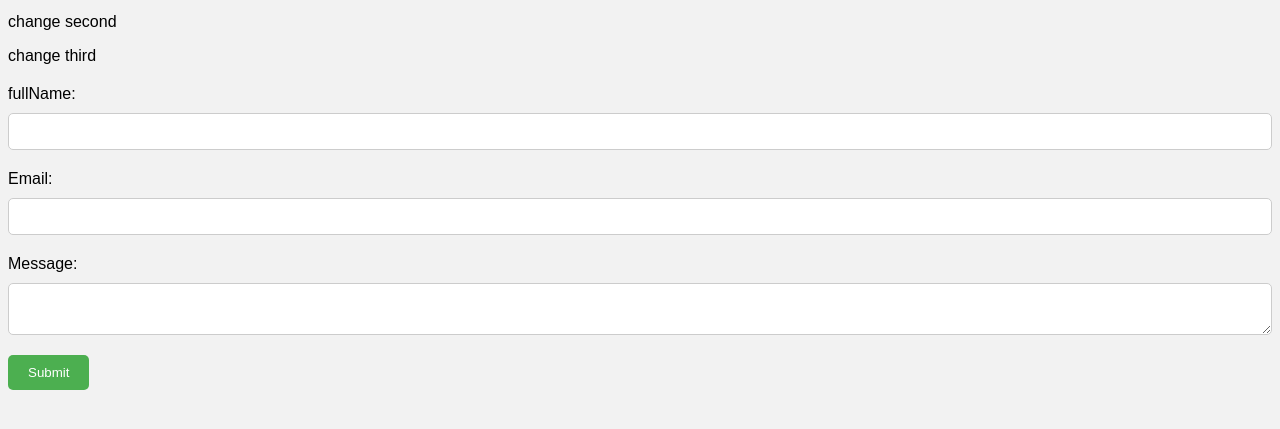
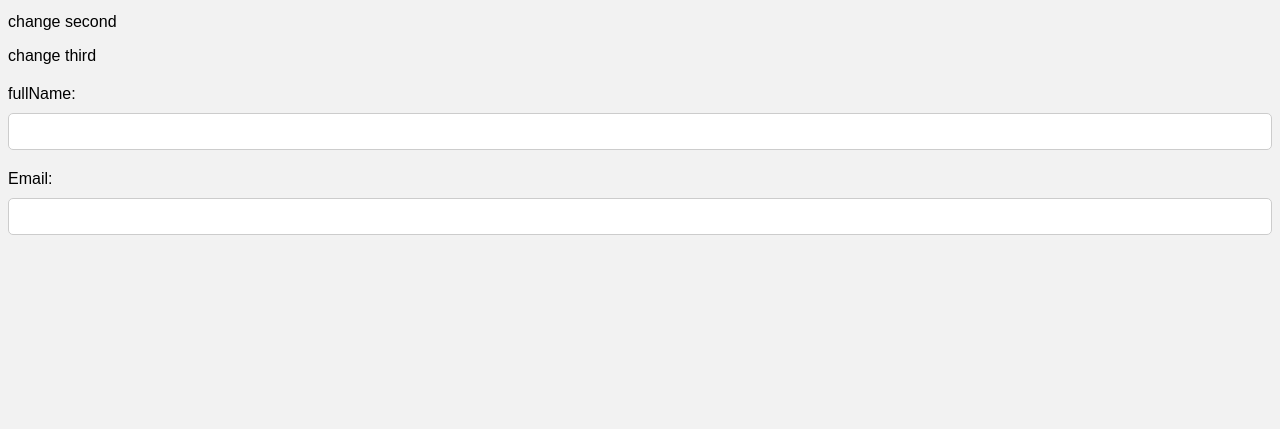
Before and after one commit to JakubWawszczyk/kursGitHelloRoman, a plain HTML site: page contact.html in a window 1280 px wide. Shown: the part 127-556 px from the top of the page. Drawn offline with Linux system fonts and the light colour scheme.

Commit message:
Remove message field

```diff
--- a/contact.html
+++ b/contact.html
@@ -69,11 +69,6 @@
 
       <label for="email">Email:</label>
       <input type="email" id="email" required /><br />
-
-      <label for="message">Message:</label>
-      <textarea id="message" required></textarea><br />
-
-      <input type="submit" value="Submit" />
     </form>
 
     <script>
```
